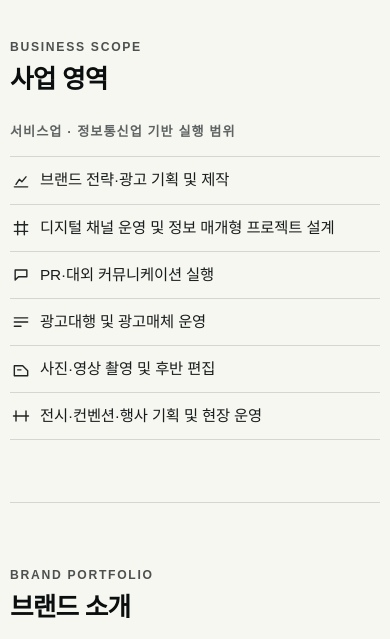
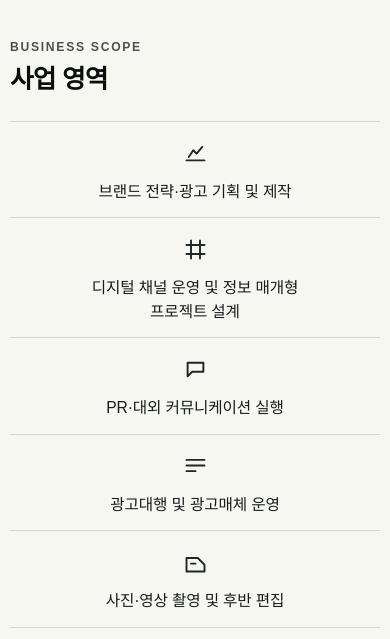
Before and after one commit to TKDGLabs/tkdglabs, a plain HTML site: page index.html in a window 390 px wide. Shown: the part 1330-1969 px from the top of the page. Drawn offline with Linux system fonts and the light colour scheme; a web font is replaced by a local one.

Commit message:
Add files via upload

```diff
--- a/index.html
+++ b/index.html
@@ -125,8 +125,6 @@
           <p class="section-eyebrow">Business Scope</p>
           <h2>사업 영역</h2>
         </div>
-
-        <p class="business-meta reveal">서비스업 · 정보통신업 기반 실행 범위</p>
 
         <ul class="business-services reveal" aria-label="실행 사업 범위">
           <li>
--- a/styles.css
+++ b/styles.css
@@ -420,18 +420,8 @@ a {
   margin-bottom: 22px;
 }
 
-.business-meta {
-  margin: 0;
-  padding-top: 4px;
-  font-size: 0.9rem;
-  color: #5e6363;
-  letter-spacing: 0.08em;
-  text-transform: uppercase;
-  font-weight: 600;
-}
-
 .business-services {
-  margin: 14px 0 0;
+  margin: 4px 0 0;
   padding: 0;
   list-style: none;
   border-top: 1px solid var(--line);
@@ -442,16 +432,18 @@ a {
 
 .business-services li {
   display: grid;
-  grid-template-columns: 26px 1fr;
-  gap: 10px;
-  align-items: center;
-  padding: 14px 0;
+  grid-template-columns: 1fr;
+  justify-items: center;
+  text-align: center;
+  gap: 12px;
+  align-items: start;
+  padding: 18px 12px;
   border-bottom: 1px solid var(--line);
 }
 
 .business-icon {
-  width: 22px;
-  height: 22px;
+  width: 40px;
+  height: 40px;
   display: inline-flex;
   align-items: center;
   justify-content: center;
@@ -459,8 +451,8 @@ a {
 }
 
 .business-icon svg {
-  width: 20px;
-  height: 20px;
+  width: 32px;
+  height: 32px;
 }
 
 .business-icon path {
@@ -473,9 +465,10 @@ a {
 .business-services p {
   margin: 0;
   color: #171c1c;
-  font-size: 1rem;
-  line-height: 1.44;
+  font-size: 1.02rem;
+  line-height: 1.5;
   letter-spacing: -0.01em;
+  max-width: 29ch;
 }
 
 .units {
@@ -1584,13 +1577,13 @@ a {
     gap: 22px;
   }
 
-  .business-services p {
-    font-size: 0.96rem;
-  }
-
   .business-services {
     grid-template-columns: 1fr;
     column-gap: 0;
+  }
+
+  .business-services p {
+    font-size: 0.98rem;
   }
 
   .ir-principles li {
@@ -1659,14 +1652,19 @@ a {
     max-width: 29ch;
   }
 
-  .business-meta {
-    font-size: 0.82rem;
-  }
-
   .business-services li {
-    grid-template-columns: 22px 1fr;
-    gap: 8px;
-    padding: 12px 0;
+    gap: 10px;
+    padding: 14px 6px;
+  }
+
+  .business-icon {
+    width: 34px;
+    height: 34px;
+  }
+
+  .business-icon svg {
+    width: 27px;
+    height: 27px;
   }
 
   .ir-principles li {
```
